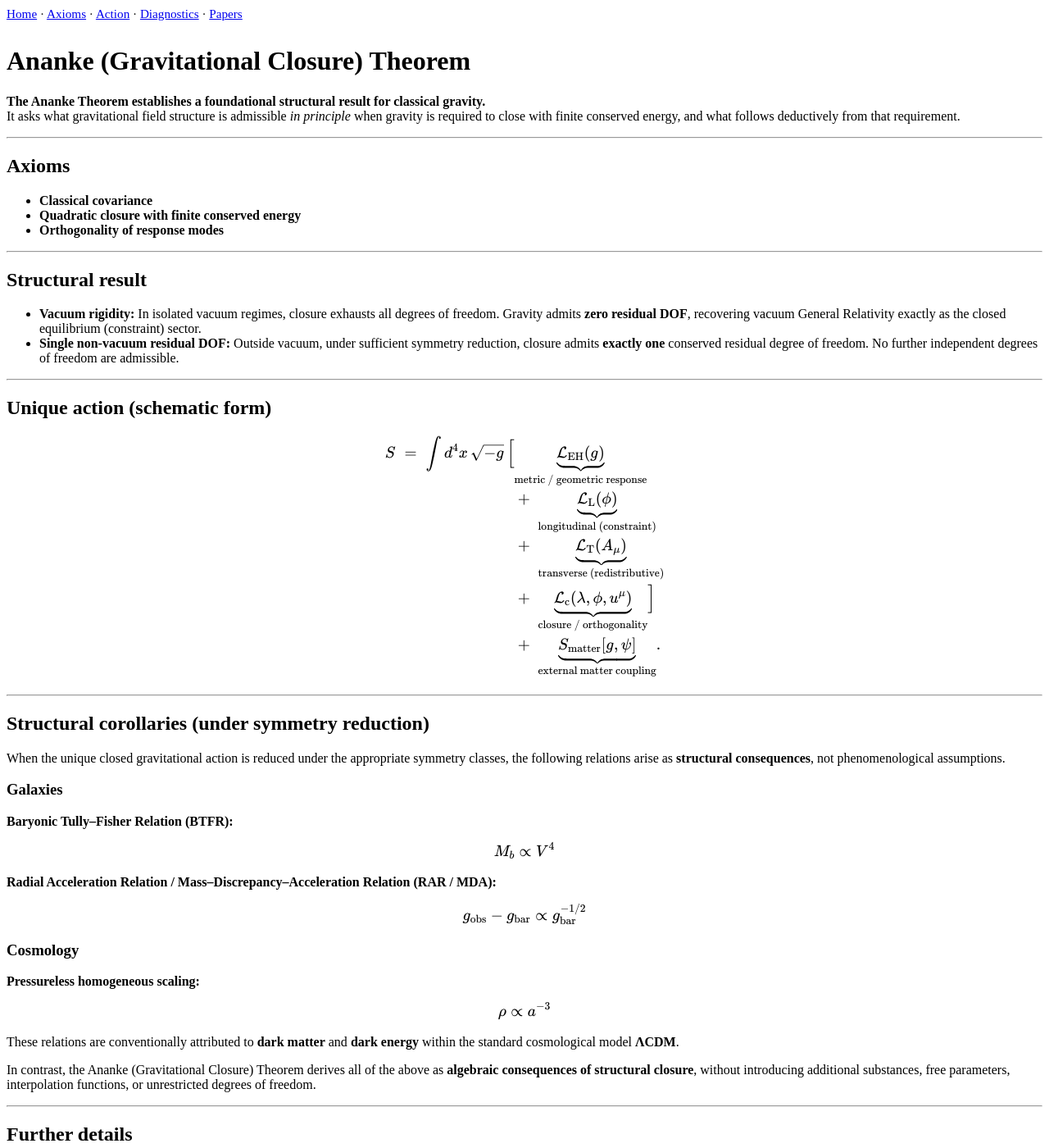
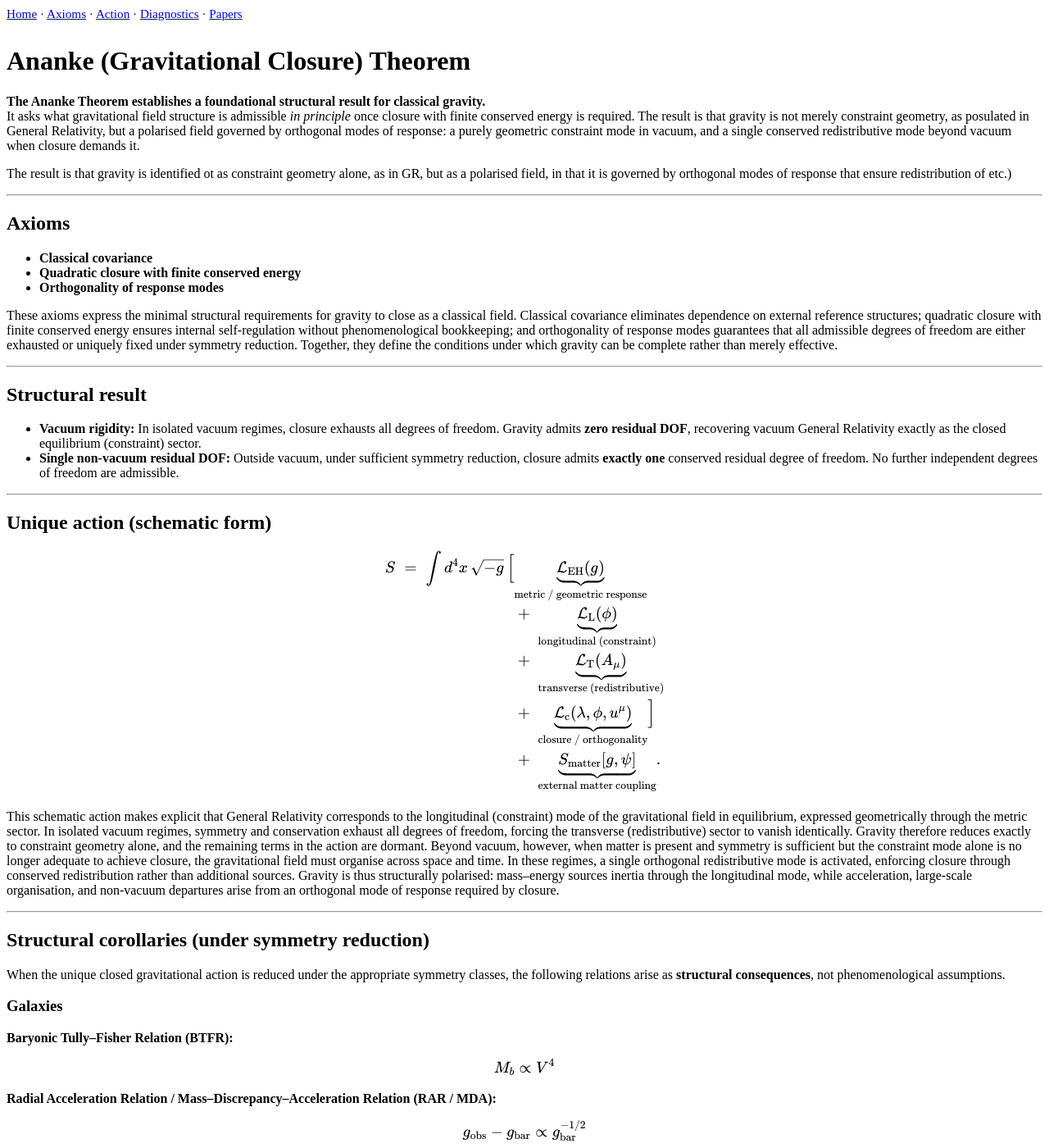
Before and after one commit to ananke-research/ananke-theorem, a Jekyll site: the page built from index.md, in a window 1280 px wide and 1400 px high. Shown: the whole window at 82% size. Built offline with Jekyll 4.4.1, drawn with Linux system fonts in a browser that asks for light colours; our own code applies the rules of GitHub Pages for plain Markdown files.

Commit message:
Update index.md

```diff
--- a/index.md
+++ b/index.md
@@ -5,7 +5,10 @@ layout: default
 # Ananke (Gravitational Closure) Theorem
 
 **The Ananke Theorem establishes a foundational structural result for classical gravity.**
-It asks what gravitational field structure is admissible *in principle* when gravity is required to close with finite conserved energy, and what follows deductively from that requirement.
+It asks what gravitational field structure is admissible *in principle* once closure with finite conserved energy is required.
+The result is that gravity is not merely constraint geometry, as posulated in General Relativity, but a polarised field governed by orthogonal modes of response: a purely geometric constraint mode in vacuum, and a single conserved redistributive mode beyond vacuum when closure demands it.
+
+The result is that gravity is identified ot as constraint geometry alone, as in GR, but as a polarised field, in that it is governed by orthogonal modes of response that ensure redistribution of etc.)
 
 ---
 
@@ -14,6 +17,8 @@ It asks what gravitational field structure is admissible *in principle* when gra
 - **Classical covariance**
 - **Quadratic closure with finite conserved energy**
 - **Orthogonality of response modes**
+
+These axioms express the minimal structural requirements for gravity to close as a classical field. Classical covariance eliminates dependence on external reference structures; quadratic closure with finite conserved energy ensures internal self-regulation without phenomenological bookkeeping; and orthogonality of response modes guarantees that all admissible degrees of freedom are either exhausted or uniquely fixed under symmetry reduction. Together, they define the conditions under which gravity can be complete rather than merely effective.
 
 ---
 
@@ -39,6 +44,8 @@ S \;=\;
 &+\;\underbrace{S_{\rm matter}[g,\psi]}_{\text{external matter coupling}} .
 \end{aligned}
 $$
+
+This schematic action makes explicit that General Relativity corresponds to the longitudinal (constraint) mode of the gravitational field in equilibrium, expressed geometrically through the metric sector. In isolated vacuum regimes, symmetry and conservation exhaust all degrees of freedom, forcing the transverse (redistributive) sector to vanish identically. Gravity therefore reduces exactly to constraint geometry alone, and the remaining terms in the action are dormant. Beyond vacuum, however, when matter is present and symmetry is sufficient but the constraint mode alone is no longer adequate to achieve closure, the gravitational field must organise across space and time. In these regimes, a single orthogonal redistributive mode is activated, enforcing closure through conserved redistribution rather than additional sources. Gravity is thus structurally polarised: mass–energy sources inertia through the longitudinal mode, while acceleration, large-scale organisation, and non-vacuum departures arise from an orthogonal mode of response required by closure.
 
 ---
 
@@ -74,6 +81,9 @@ In contrast, the Ananke (Gravitational Closure) Theorem derives all of the above
 
 ---
 
+
+
+
 ## Further details
 
 - [Axioms of gravitational closure](/pages/axioms/)
```
